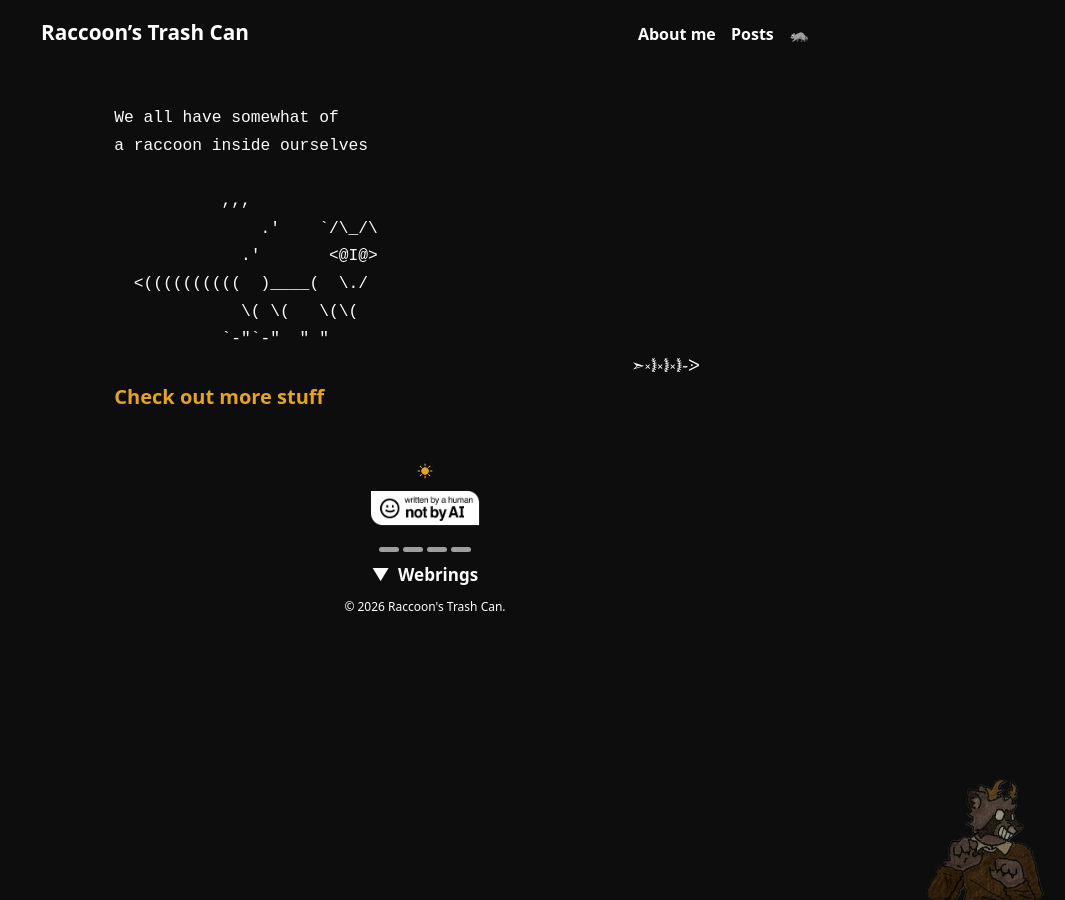
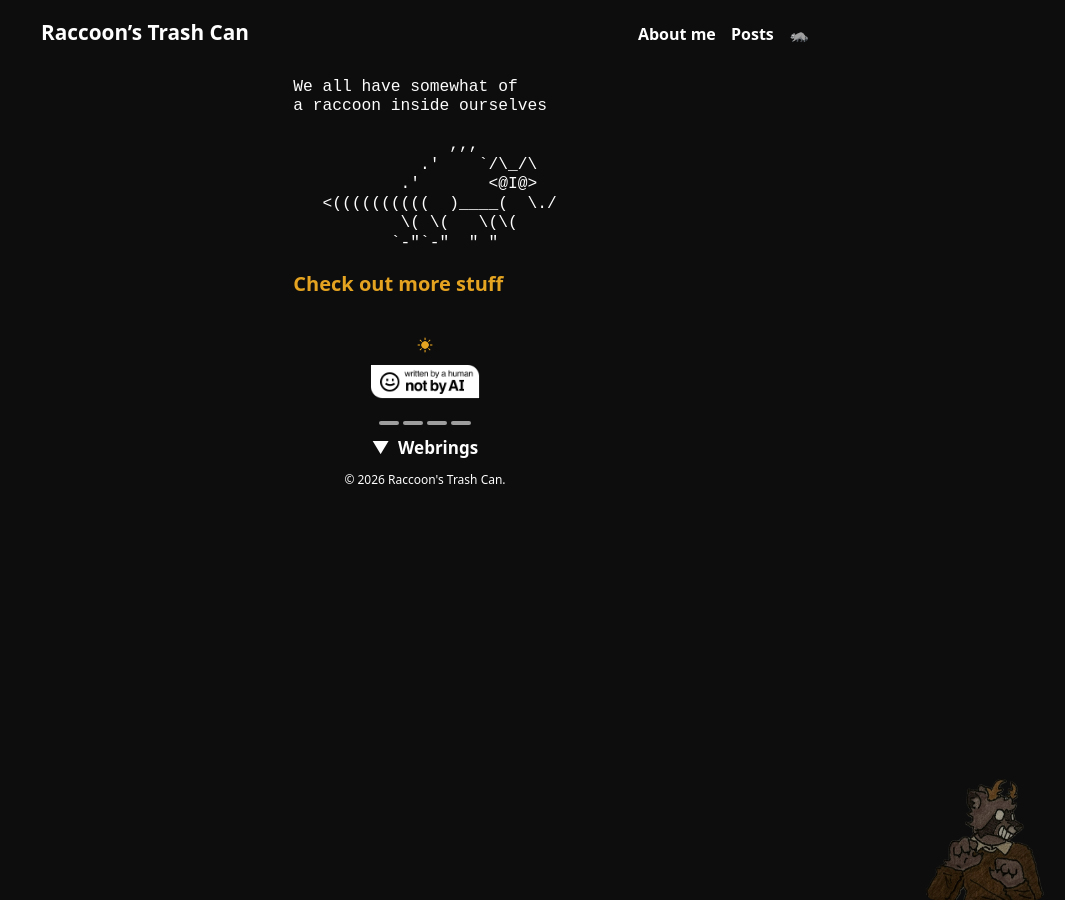
Before and after one commit to raccoonfangz/raccoonfangz.github.io, a Jekyll site: the page built from secret.md, in a window 1280 px wide. Shown: the whole page, without its empty margins (215-1280 px from the left). Built offline with Jekyll 4.4.1, drawn with Linux system fonts in a browser that asks for light colours; grey boxes are pictures that could not be loaded.

Commit message:
Update secret.md

```diff
--- a/secret.md
+++ b/secret.md
@@ -4,19 +4,18 @@ title: "Secret"
 permalink: /secret/
 ---
 
-<div style="text-align: center;">
-  <pre style="display: inline-block; text-align: left; white-space: pre; font-family: monospace;">
-⠀⠀⠀⠀⠀⠀⠀⠀⠀⠀⠀⠀⠀⠀⠀⠀⠀⠀⠀⠀⠀⠀⠀⠀⠀⠀⠀⠀⠀⠀
+<div style="display:flex; justify-content:center;">
+  <pre style="text-align:left; font-family:monospace; line-height:1.2;">
 We all have somewhat of
-a raccoon inside ourselves⠀
-⠀⠀⠀⠀⠀⠀⠀⠀⠀⠀⠀⠀⠀⠀⠀⠀⠀⠀⠀⠀⠀⠀⠀⠀⠀⠀⠀⠀⠀⠀
-           ,,,
-               .'    `/\_/\
-             .'       <@I@>
-  <((((((((((  )____(  \./
-             \( \(   \(\(
-           `-"`-"  " "
-                                                     ➣༝𖠣༝𖠣༝𖠣֊ᐷ⠀⠀⠀
+a raccoon inside ourselves
+
+                ,,,
+             .'    `/\_/\
+           .'       <@I@>
+   <((((((((((  )____(  \./
+           \( \(   \(\(
+          `-"`-"  " "
+
 <strong><a href="/misc-stuff">Check out more stuff</a></strong>
   </pre>
 </div>
```
